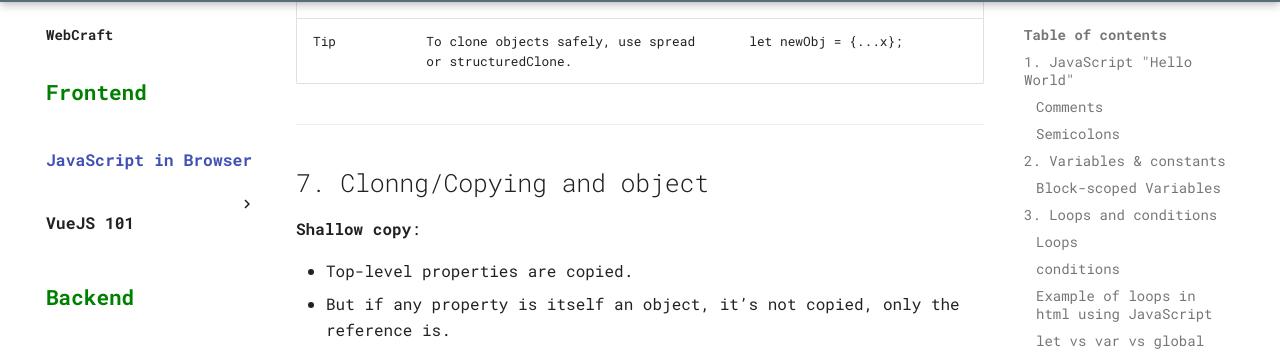
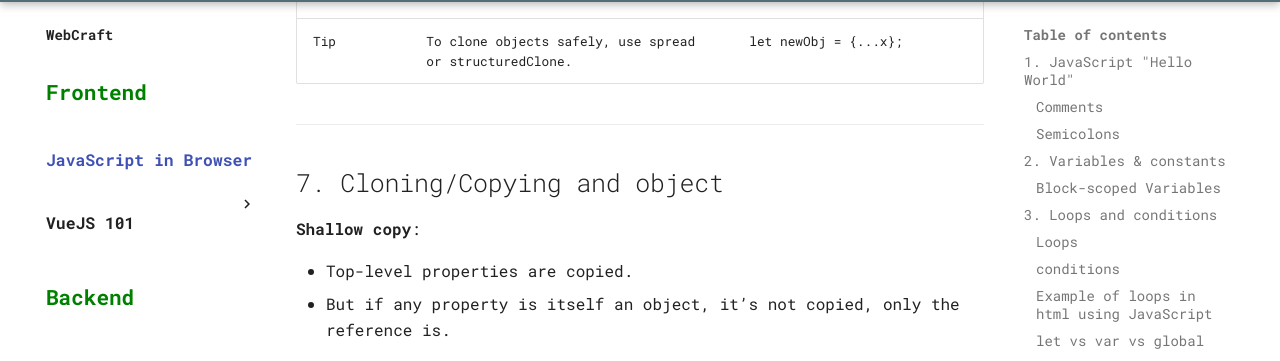
Before and after one commit to alohamujeeb/alohamujeeb.github.io, an MkDocs documentation site: the page built from docs/web/fe/jsfe/index.md, in a window 1280 px wide and 900 px high, scrolled down 10095 px. Shown: the part 94-455 px from the top of the window. Built offline with MkDocs 1.6.1 and Material for MkDocs 9.7.7, drawn with Linux system fonts in a browser that asks for light colours.

Commit message:
file restructuring

```diff
--- a/docs/web/fe/jsfe/index.md
+++ b/docs/web/fe/jsfe/index.md
@@ -320,7 +320,7 @@
 | Tip | To clone objects safely, use spread or structuredClone. | let newObj = {...x}; |
 
 ---
-## 7. Clonng/Copying and object
+## 7. Cloning/Copying and object
 
 **Shallow copy**:<br>
 
@@ -509,6 +509,7 @@
 | access values | Read values of form fields | `let name = document.getElementById("name").value;` |
 | set values | Change form field values dynamically | `document.getElementById("name").value = "Mujeeb";` |
 
+---
 ## 12. Why use a framework (like vue)?
 
 **Why use Vue instead of plain JavaScript?**
```
